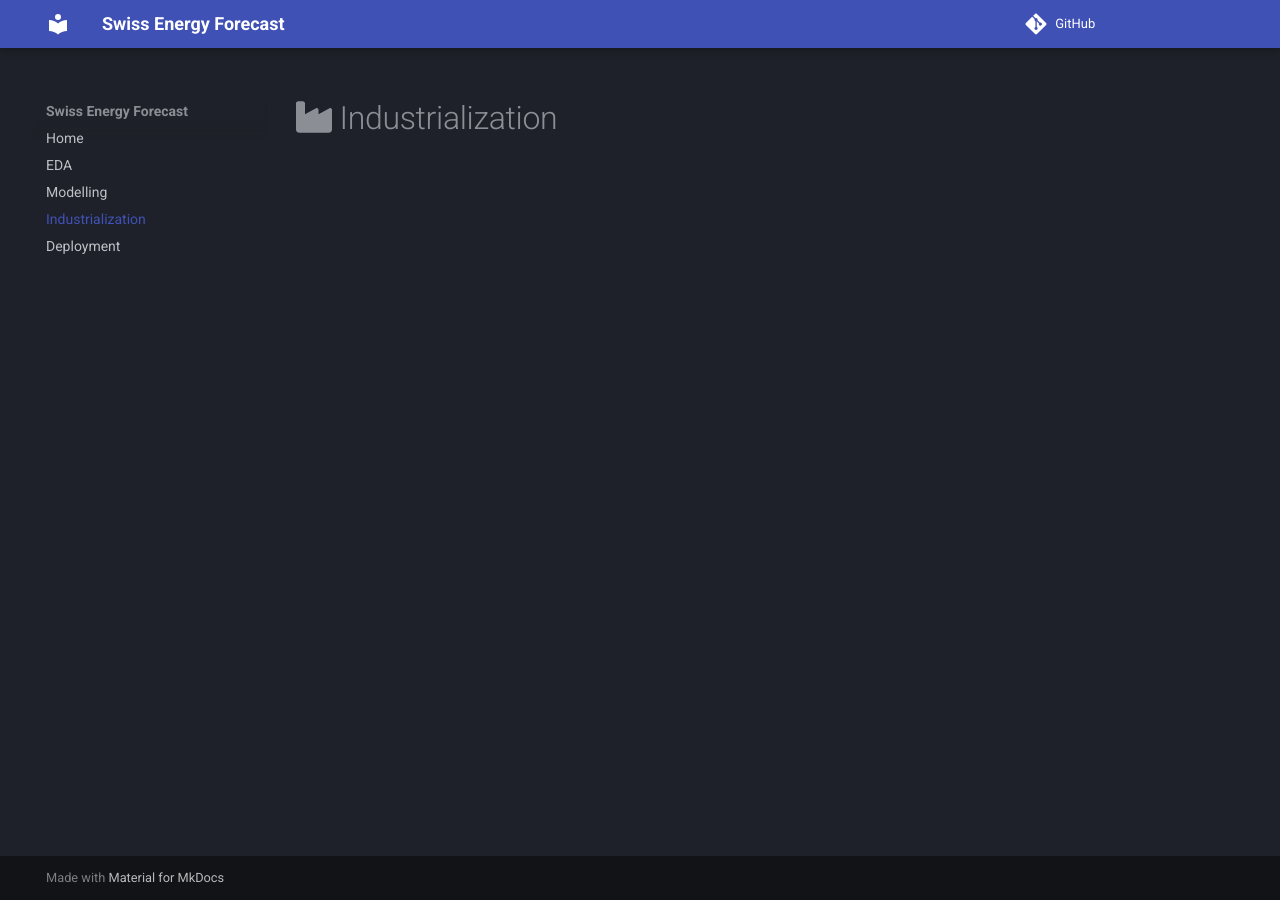
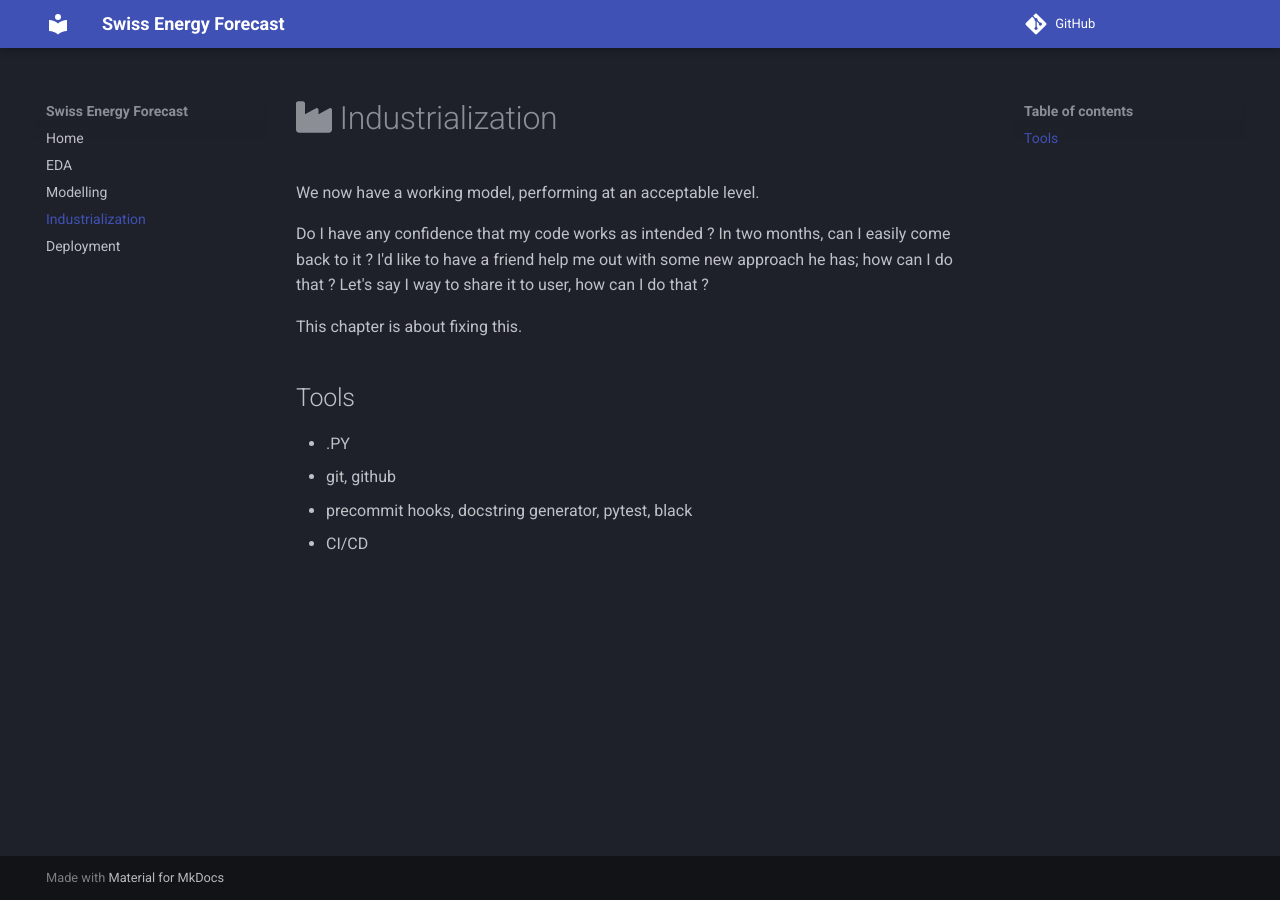
Before and after one commit to arthurgassner/swissenergy-frontend, an MkDocs documentation site: the page built from docs/industrialization.md, in a window 1280 px wide. Built offline with MkDocs 1.6.1 and Material for MkDocs 9.7.7, drawn with Linux system fonts in a browser that asks for light colours; a script that is not in the unit is left out; comment, search, counter and statistics services are not loaded.

```diff
--- a/docs/industrialization.md
+++ b/docs/industrialization.md
@@ -1 +1,17 @@
 # :fontawesome-solid-industry: Industrialization
+
+We now have a working model, performing at an acceptable level.
+
+Do I have any confidence that my code works as intended ?
+In two months, can I easily come back to it ?
+I'd like to have a friend help me out with some new approach he has; how can I do that ?
+Let's say I way to share it to user, how can I do that ?
+
+This chapter is about fixing this.
+
+## Tools
+
+- .PY
+- git, github
+- precommit hooks, docstring generator, pytest, black
+- CI/CD
```
